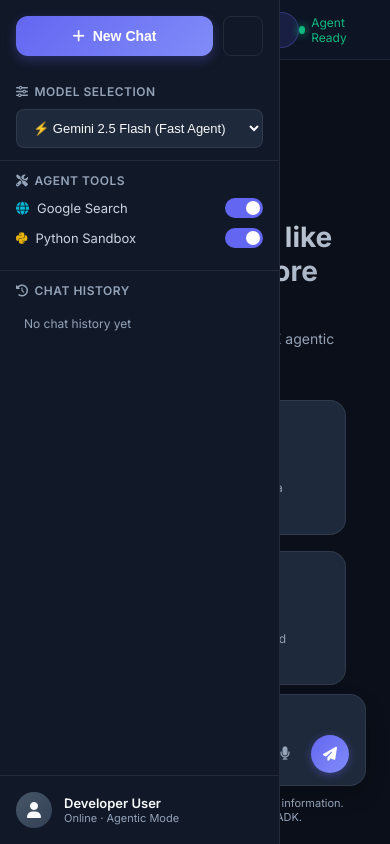
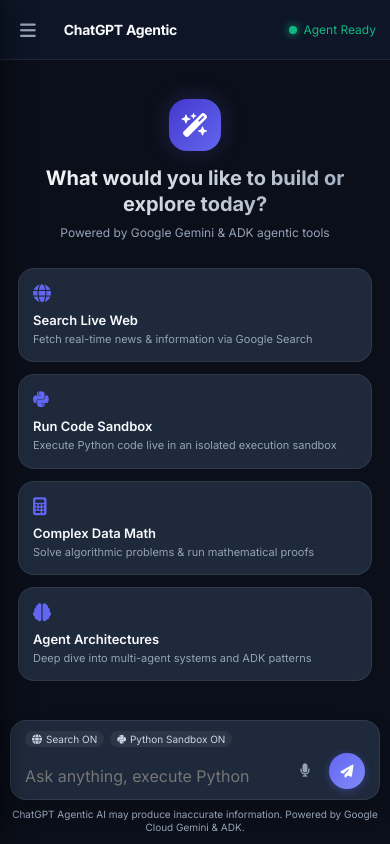
Before and after one commit to Anjali2Bhanu/buildwithgemini-session1, a FastAPI app: page / in a window 390 px wide. Run offline with FastAPI, Linux system fonts and the light colour scheme; some libraries are stand-ins or nearby versions.

Commit message:
Make layout fully responsive for mobile, tablet, and desktop

```diff
--- a/static/app.js
+++ b/static/app.js
@@ -1,6 +1,7 @@
 document.addEventListener("DOMContentLoaded", () => {
   // DOM Elements
   const sidebar = document.getElementById("sidebar");
+  const sidebarOverlay = document.getElementById("sidebarOverlay");
   const openSidebarBtn = document.getElementById("openSidebarBtn");
   const closeSidebarBtn = document.getElementById("closeSidebarBtn");
   const newChatBtn = document.getElementById("newChatBtn");
@@ -40,6 +41,18 @@ document.addEventListener("DOMContentLoaded", () => {
     return 'session-' + Math.random().toString(36).substring(2, 9);
   }
 
+  function openSidebar() {
+    sidebar.classList.remove("collapsed");
+    sidebar.classList.add("open");
+    if (sidebarOverlay) sidebarOverlay.classList.add("active");
+  }
+
+  function closeSidebar() {
+    sidebar.classList.add("collapsed");
+    sidebar.classList.remove("open");
+    if (sidebarOverlay) sidebarOverlay.classList.remove("active");
+  }
+
   // Initialize UI State
   function init() {
     localStorage.setItem("active_session_id", currentSessionId);
@@ -48,8 +61,9 @@ document.addEventListener("DOMContentLoaded", () => {
     loadSessionMessages();
 
     // Event Listeners
-    openSidebarBtn.addEventListener("click", () => sidebar.classList.remove("collapsed"));
-    closeSidebarBtn.addEventListener("click", () => sidebar.classList.add("collapsed"));
+    if (openSidebarBtn) openSidebarBtn.addEventListener("click", openSidebar);
+    if (closeSidebarBtn) closeSidebarBtn.addEventListener("click", closeSidebar);
+    if (sidebarOverlay) sidebarOverlay.addEventListener("click", closeSidebar);
     newChatBtn.addEventListener("click", createNewChat);
 
     modelSelect.addEventListener("change", () => {
@@ -105,6 +119,7 @@ document.addEventListener("DOMContentLoaded", () => {
     userInput.value = "";
     autoResizeTextarea();
     renderHistoryList();
+    if (window.innerWidth <= 768) closeSidebar();
   }
 
   function loadSessionMessages() {
@@ -156,6 +171,7 @@ document.addEventListener("DOMContentLoaded", () => {
         localStorage.setItem("active_session_id", currentSessionId);
         renderHistoryList();
         loadSessionMessages();
+        if (window.innerWidth <= 768) closeSidebar();
       });
 
       historyList.appendChild(item);
--- a/static/index.html
+++ b/static/index.html
@@ -18,6 +18,9 @@
 </head>
 <body>
   <div class="app-container">
+    <!-- Backdrop Overlay for Mobile -->
+    <div class="sidebar-overlay" id="sidebarOverlay"></div>
+
     <!-- Sidebar -->
     <aside class="sidebar" id="sidebar">
       <div class="sidebar-header">
--- a/static/style.css
+++ b/static/style.css
@@ -25,11 +25,14 @@
   box-sizing: border-box;
   margin: 0;
   padding: 0;
+  -webkit-tap-highlight-color: transparent;
 }
 
 body, html {
   height: 100%;
+  height: 100dvh;
   width: 100%;
+  max-width: 100vw;
   font-family: var(--font-sans);
   background-color: var(--bg-main);
   color: var(--text-main);
@@ -39,23 +42,47 @@ body, html {
 .app-container {
   display: flex;
   height: 100vh;
-  width: 100vw;
+  height: 100dvh;
+  width: 100%;
+  max-width: 100vw;
   overflow: hidden;
+  position: relative;
 }
 
-/* Sidebar Styling */
+/* Sidebar Backdrop Overlay (Mobile & Tablet) */
+.sidebar-overlay {
+  display: none;
+  position: fixed;
+  top: 0;
+  left: 0;
+  right: 0;
+  bottom: 0;
+  background: rgba(0, 0, 0, 0.65);
+  backdrop-filter: blur(4px);
+  -webkit-backdrop-filter: blur(4px);
+  z-index: 90;
+  opacity: 0;
+  transition: opacity 0.3s ease;
+  pointer-events: none;
+}
+
+.sidebar-overlay.active {
+  opacity: 1;
+  pointer-events: auto;
+}
+
+/* Sidebar Layout & Responsive Behaviors */
 .sidebar {
   width: 280px;
+  max-width: 85vw;
   background-color: var(--bg-sidebar);
   border-right: 1px solid var(--border-color);
   display: flex;
   flex-direction: column;
-  transition: all 0.3s ease;
-  z-index: 10;
-}
-
-.sidebar.collapsed {
-  margin-left: -280px;
+  transition: transform 0.3s cubic-bezier(0.4, 0, 0.2, 1), margin-left 0.3s cubic-bezier(0.4, 0, 0.2, 1);
+  z-index: 100;
+  flex-shrink: 0;
+  height: 100%;
 }
 
 .sidebar-header {
@@ -99,6 +126,7 @@ body, html {
   display: flex;
   align-items: center;
   justify-content: center;
+  flex-shrink: 0;
 }
 
 .sidebar-toggle-btn:hover {
@@ -112,7 +140,7 @@ body, html {
 }
 
 .section-title {
-  font-size: 12px;
+  font-size: 11px;
   font-weight: 600;
   text-transform: uppercase;
   color: var(--text-muted);
@@ -163,6 +191,7 @@ body, html {
   display: inline-block;
   width: 38px;
   height: 20px;
+  flex-shrink: 0;
 }
 
 .switch input { opacity: 0; width: 0; height: 0; }
@@ -258,21 +288,29 @@ input:checked + .slider:before { transform: translateX(18px); }
   display: flex;
   align-items: center;
   justify-content: center;
+  flex-shrink: 0;
 }
 
 .user-info {
   display: flex;
   flex-direction: column;
+  overflow: hidden;
 }
 
 .user-name {
   font-size: 13px;
   font-weight: 600;
+  white-space: nowrap;
+  overflow: hidden;
+  text-overflow: ellipsis;
 }
 
 .user-status {
   font-size: 11px;
   color: var(--text-muted);
+  white-space: nowrap;
+  overflow: hidden;
+  text-overflow: ellipsis;
 }
 
 /* Main Content Styling */
@@ -280,26 +318,34 @@ input:checked + .slider:before { transform: translateX(18px); }
   flex: 1;
   display: flex;
   flex-direction: column;
-  height: 100vh;
+  height: 100%;
+  width: 100%;
+  min-width: 0;
   position: relative;
   background-color: var(--bg-main);
+  overflow: hidden;
 }
 
 .top-header {
   height: 60px;
+  min-height: 60px;
   border-bottom: 1px solid var(--border-color);
   display: flex;
   align-items: center;
   justify-content: space-between;
-  padding: 0 24px;
-  background-color: rgba(15, 23, 42, 0.7);
-  backdrop-filter: blur(10px);
+  padding: 0 20px;
+  background-color: rgba(15, 23, 42, 0.85);
+  backdrop-filter: blur(12px);
+  -webkit-backdrop-filter: blur(12px);
+  z-index: 10;
+  width: 100%;
 }
 
 .header-left {
   display: flex;
   align-items: center;
-  gap: 16px;
+  gap: 14px;
+  min-width: 0;
 }
 
 .menu-btn {
@@ -308,6 +354,10 @@ input:checked + .slider:before { transform: translateX(18px); }
   color: var(--text-muted);
   font-size: 18px;
   cursor: pointer;
+  padding: 6px;
+  display: flex;
+  align-items: center;
+  justify-content: center;
 }
 
 .menu-btn:hover { color: var(--text-main); }
@@ -315,28 +365,39 @@ input:checked + .slider:before { transform: translateX(18px); }
 .brand {
   display: flex;
   align-items: center;
-  gap: 10px;
+  gap: 8px;
+  min-width: 0;
 }
 
 .brand-icon {
   color: var(--accent-primary);
-  font-size: 20px;
+  font-size: 18px;
+  flex-shrink: 0;
 }
 
 .brand-title {
   font-weight: 700;
-  font-size: 16px;
+  font-size: 15px;
   letter-spacing: -0.3px;
+  white-space: nowrap;
+  overflow: hidden;
+  text-overflow: ellipsis;
 }
 
 .badge-tag {
   background-color: rgba(99, 102, 241, 0.15);
   color: var(--accent-primary);
   border: 1px solid rgba(99, 102, 241, 0.3);
-  padding: 3px 8px;
+  padding: 2px 8px;
   border-radius: 20px;
   font-size: 11px;
   font-weight: 600;
+  white-space: nowrap;
+  flex-shrink: 0;
+}
+
+.header-right {
+  flex-shrink: 0;
 }
 
 .status-indicator {
@@ -345,6 +406,7 @@ input:checked + .slider:before { transform: translateX(18px); }
   gap: 6px;
   font-size: 12px;
   color: #10b981;
+  white-space: nowrap;
 }
 
 .status-indicator .dot {
@@ -359,68 +421,74 @@ input:checked + .slider:before { transform: translateX(18px); }
 .chat-container {
   flex: 1;
   overflow-y: auto;
-  padding: 24px;
+  overflow-x: hidden;
+  padding: 20px 16px;
   display: flex;
   flex-direction: column;
   align-items: center;
+  width: 100%;
 }
 
 /* Hero Starter Screen */
 .hero-screen {
+  width: 100%;
   max-width: 800px;
   margin: auto;
   text-align: center;
   display: flex;
   flex-direction: column;
   align-items: center;
-  padding: 40px 20px;
+  padding: 24px 12px;
 }
 
 .hero-logo {
   position: relative;
-  width: 72px;
-  height: 72px;
-  border-radius: 20px;
+  width: 64px;
+  height: 64px;
+  border-radius: 18px;
   background: linear-gradient(135deg, #4338ca, var(--accent-primary));
   display: flex;
   align-items: center;
   justify-content: center;
-  font-size: 32px;
+  font-size: 28px;
   color: white;
-  margin-bottom: 24px;
+  margin-bottom: 20px;
   box-shadow: var(--shadow-glow);
+  flex-shrink: 0;
 }
 
 .hero-screen h1 {
-  font-size: 28px;
+  font-size: clamp(20px, 4vw, 26px);
   font-weight: 700;
   margin-bottom: 8px;
   background: linear-gradient(135deg, #ffffff, #94a3b8);
   -webkit-background-clip: text;
   -webkit-text-fill-color: transparent;
+  line-height: 1.3;
 }
 
 .hero-subtitle {
   color: var(--text-muted);
-  font-size: 14px;
-  margin-bottom: 36px;
+  font-size: clamp(12px, 3vw, 14px);
+  margin-bottom: 28px;
 }
 
 .prompt-cards-grid {
   display: grid;
   grid-template-columns: repeat(2, 1fr);
-  gap: 16px;
+  gap: 12px;
   width: 100%;
 }
 
 .prompt-card {
   background-color: var(--bg-card);
   border: 1px solid var(--border-color);
-  padding: 20px;
+  padding: 16px;
   border-radius: var(--radius-lg);
   text-align: left;
   cursor: pointer;
   transition: all 0.2s ease;
+  width: 100%;
 }
 
 .prompt-card:hover {
@@ -430,14 +498,14 @@ input:checked + .slider:before { transform: translateX(18px); }
 }
 
 .card-icon {
-  font-size: 20px;
+  font-size: 18px;
   color: var(--accent-primary);
-  margin-bottom: 12px;
+  margin-bottom: 8px;
 }
 
 .card-title {
   font-weight: 600;
-  font-size: 15px;
+  font-size: 14px;
   margin-bottom: 4px;
 }
 
@@ -453,17 +521,18 @@ input:checked + .slider:before { transform: translateX(18px); }
   max-width: 840px;
   display: flex;
   flex-direction: column;
-  gap: 24px;
+  gap: 20px;
 }
 
 .message-row {
   display: flex;
-  gap: 16px;
+  gap: 12px;
+  width: 100%;
   animation: fadeIn 0.25s ease forwards;
 }
 
 @keyframes fadeIn {
-  from { opacity: 0; transform: translateY(8px); }
+  from { opacity: 0; transform: translateY(6px); }
   to { opacity: 1; transform: translateY(0); }
 }
 
@@ -637,16 +742,18 @@ pre code.hljs {
   width: 100%;
   max-width: 840px;
   margin: 0 auto;
-  padding: 0 24px 20px 24px;
+  padding: 0 16px 14px 16px;
+  box-sizing: border-box;
 }
 
 .input-card {
   background-color: var(--bg-card);
   border: 1px solid var(--border-color);
   border-radius: var(--radius-lg);
-  padding: 12px 16px;
+  padding: 10px 14px;
   box-shadow: 0 10px 25px -5px rgba(0, 0, 0, 0.3);
   transition: border-color 0.2s ease;
+  width: 100%;
 }
 
 .input-card:focus-within {
@@ -655,25 +762,26 @@ pre code.hljs {
 
 .active-tools-bar {
   display: flex;
-  gap: 8px;
-  margin-bottom: 8px;
+  flex-wrap: wrap;
+  gap: 6px;
+  margin-bottom: 6px;
 }
 
 .active-chip {
-  font-size: 11px;
-  padding: 3px 8px;
+  font-size: 10px;
+  padding: 2px 7px;
   border-radius: 12px;
-  background-color: rgba(255, 255, 255, 0.05);
+  background-color: rgba(255, 255, 255, 0.06);
   color: var(--text-sub);
   display: flex;
   align-items: center;
-  gap: 5px;
+  gap: 4px;
 }
 
 .input-row {
   display: flex;
   align-items: flex-end;
-  gap: 12px;
+  gap: 10px;
 }
 
 #userInput {
@@ -683,16 +791,18 @@ pre code.hljs {
   outline: none;
   color: var(--text-main);
   font-family: var(--font-sans);
-  font-size: 15px;
+  font-size: 16px; /* 16px prevents iOS Safari auto-zoom on input focus */
   resize: none;
-  max-height: 160px;
-  line-height: 1.5;
+  max-height: 140px;
+  line-height: 1.45;
+  min-height: 24px;
 }
 
 .input-actions {
   display: flex;
   align-items: center;
-  gap: 8px;
+  gap: 6px;
+  flex-shrink: 0;
 }
 
 .action-icon-btn {
@@ -707,6 +817,7 @@ pre code.hljs {
   align-items: center;
   justify-content: center;
   transition: all 0.15s ease;
+  flex-shrink: 0;
 }
 
 .action-icon-btn:hover {
@@ -718,16 +829,17 @@ pre code.hljs {
   background: linear-gradient(135deg, var(--accent-primary), #818cf8);
   color: white;
   border: none;
-  width: 38px;
-  height: 38px;
+  width: 36px;
+  height: 36px;
   border-radius: 50%;
   cursor: pointer;
   display: flex;
   align-items: center;
   justify-content: center;
-  font-size: 14px;
+  font-size: 13px;
   box-shadow: 0 2px 8px rgba(99, 102, 241, 0.4);
   transition: transform 0.15s ease;
+  flex-shrink: 0;
 }
 
 .send-btn:hover {
@@ -738,16 +850,111 @@ pre code.hljs {
   text-align: center;
   font-size: 11px;
   color: var(--text-muted);
-  margin-top: 10px;
+  margin-top: 8px;
+  line-height: 1.3;
 }
 
-/* Responsive Rules */
+/* ========================================================= */
+/* Responsive Breakpoints: Desktop, Tablet, and Mobile */
+/* ========================================================= */
+
+/* Desktop Default (>= 769px) */
+@media (min-width: 769px) {
+  .sidebar {
+    position: relative;
+    transform: none !important;
+  }
+  .sidebar.collapsed {
+    margin-left: -280px;
+  }
+  .sidebar-overlay {
+    display: none !important;
+  }
+}
+
+/* Tablet & Mobile (<= 768px) */
 @media (max-width: 768px) {
+  .sidebar-overlay {
+    display: block;
+  }
+
   .sidebar {
-    position: absolute;
+    position: fixed;
+    top: 0;
+    left: 0;
+    bottom: 0;
     height: 100%;
+    z-index: 100;
+    transform: translateX(-100%);
+    box-shadow: 4px 0 24px rgba(0, 0, 0, 0.5);
   }
+
+  .sidebar.open {
+    transform: translateX(0);
+  }
+
   .prompt-cards-grid {
     grid-template-columns: 1fr;
   }
+
+  .top-header {
+    padding: 0 14px;
+  }
+
+  .brand-title {
+    font-size: 14px;
+  }
+
+  .badge-tag {
+    font-size: 10px;
+    padding: 2px 6px;
+  }
+
+  .chat-container {
+    padding: 14px 10px;
+  }
+
+  .msg-bubble {
+    max-width: calc(100% - 40px);
+    padding: 12px 14px;
+    font-size: 14px;
+  }
+
+  .input-wrapper {
+    padding: 0 10px 10px 10px;
+  }
 }
+
+/* Small Mobile (<= 480px) */
+@media (max-width: 480px) {
+  .badge-tag {
+    display: none; /* Hide non-essential badge on small screens */
+  }
+
+  .hero-logo {
+    width: 52px;
+    height: 52px;
+    font-size: 24px;
+    margin-bottom: 14px;
+  }
+
+  .hero-screen {
+    padding: 16px 8px;
+  }
+
+  .prompt-card {
+    padding: 14px;
+  }
+
+  .card-title {
+    font-size: 13px;
+  }
+
+  .card-desc {
+    font-size: 11px;
+  }
+
+  .footer-note {
+    font-size: 10px;
+  }
+}
```
Also changed, not shown: other parts of static/style.css (+62 -25 lines), 1 other file.
